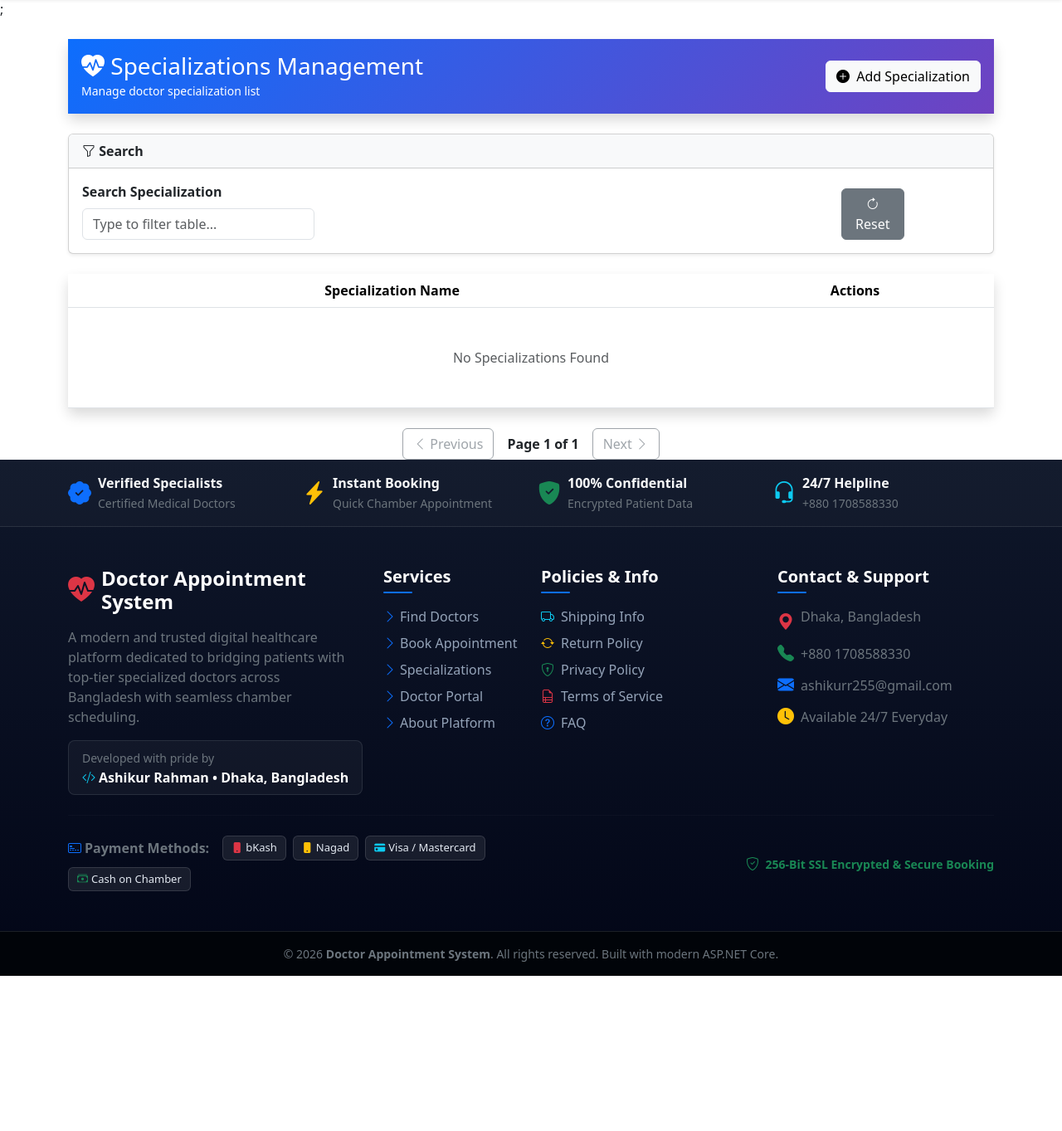
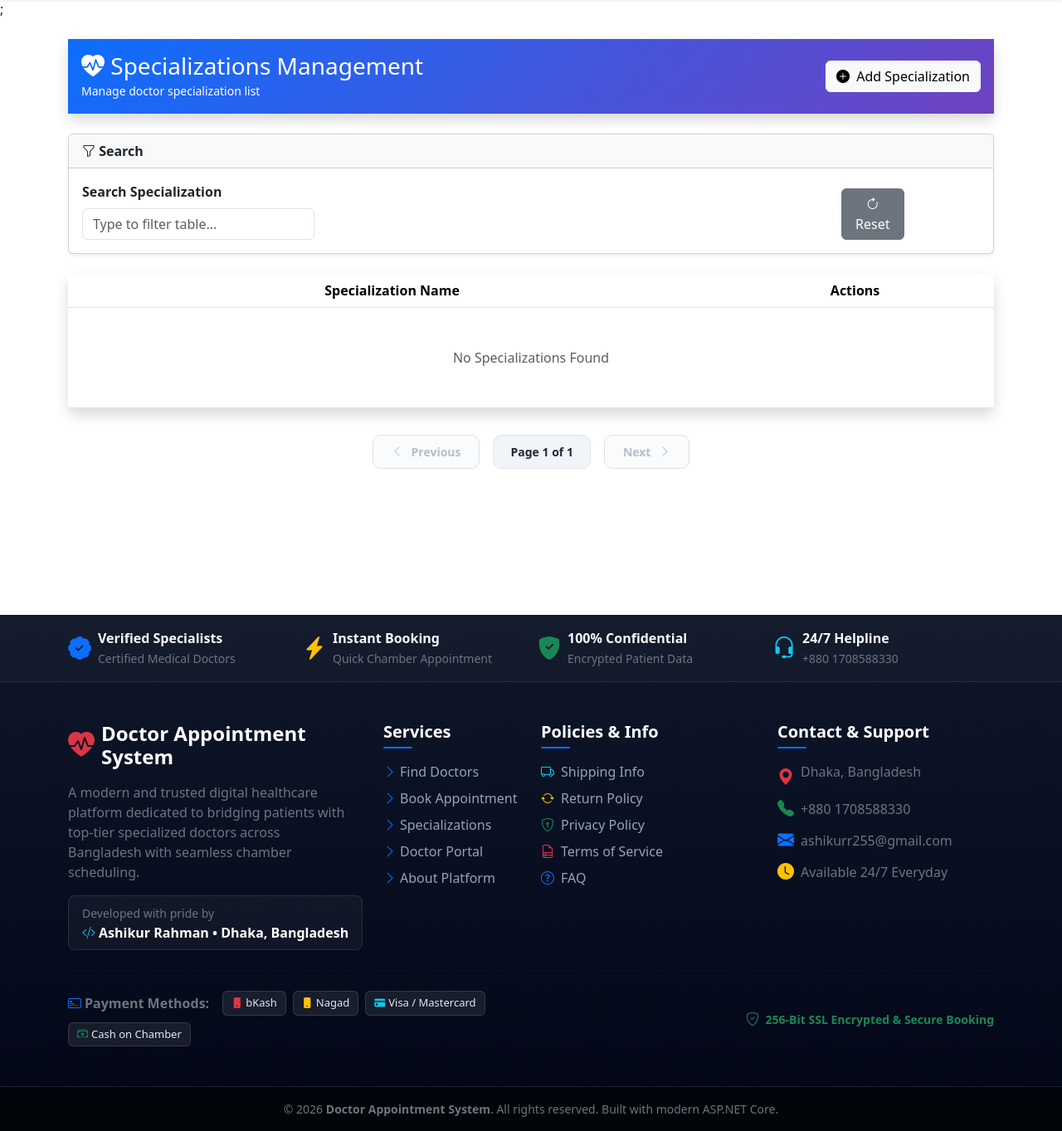
Before and after one commit to ashikur-255/DoctorAppointmentSystem.Web, an ASP.NET Core app: page /Specializations in a window 1280 px wide. Shown: the part 105-1468 px from the top of the page at 83% size. Before the commit the page ends 1281 px from the top, so only its background shows below. Run offline with ASP.NET Core 8, Linux system fonts and the light colour scheme; the visitor is signed in with stand-in values (Sample User, id 1); some libraries are stand-ins or nearby versions.

Commit message:
Add generous bottom spacing and hover styling to pagination on Specializations and all pages

```diff
--- a/DoctorAppointmentSystem.Web/Views/Shared/_Layout.cshtml
+++ b/DoctorAppointmentSystem.Web/Views/Shared/_Layout.cshtml
@@ -123,7 +123,7 @@
     </nav>
 
     <!-- ================= MAIN BODY ================= -->
-    <main class="flex-grow-1">
+    <main class="flex-grow-1 pb-5 mb-4">
         @RenderBody()
     </main>
 
@@ -377,9 +377,9 @@
 
     /* ================= UNIVERSAL PAGINATION STYLES ================= */
     .custom-pagination-wrapper {
-        margin-top: 1.5rem !important;
-        margin-bottom: 3.5rem !important;
-        padding-bottom: 1.5rem !important;
+        margin-top: 2rem !important;
+        margin-bottom: 4.5rem !important;
+        padding-bottom: 2rem !important;
     }
 
     .custom-pagination-btn {
--- a/DoctorAppointmentSystem.Web/Views/Specializations/Index.cshtml
+++ b/DoctorAppointmentSystem.Web/Views/Specializations/Index.cshtml
@@ -158,35 +158,34 @@
 
 
     <!-- PAGINATION -->
-
-    <div class="d-flex justify-content-center align-items-center mt-4">
+    <div class="d-flex justify-content-center align-items-center custom-pagination-wrapper">
 
         @if (Model.HasPreviousPage)
         {
             <a href="@Url.Action("Index", new { page = Model.PageNumber - 1 })"
-               class="btn btn-outline-primary me-2">
+               class="custom-pagination-btn me-2">
                 <i class="bi bi-chevron-left me-1"></i>Previous
             </a>
         }
         else
         {
-            <span class="btn btn-outline-secondary disabled me-2"><i class="bi bi-chevron-left me-1"></i>Previous</span>
+            <span class="custom-pagination-btn disabled me-2"><i class="bi bi-chevron-left me-1"></i>Previous</span>
         }
 
-        <span class="fw-bold mx-2">
+        <span class="custom-page-badge mx-2">
             Page @Model.PageNumber of @Model.PageCount
         </span>
 
         @if (Model.HasNextPage)
         {
             <a href="@Url.Action("Index", new { page = Model.PageNumber + 1 })"
-               class="btn btn-outline-primary ms-2">
+               class="custom-pagination-btn ms-2">
                 Next<i class="bi bi-chevron-right ms-1"></i>
             </a>
         }
         else
         {
-            <span class="btn btn-outline-secondary disabled ms-2">Next<i class="bi bi-chevron-right ms-1"></i></span>
+            <span class="custom-pagination-btn disabled ms-2">Next<i class="bi bi-chevron-right ms-1"></i></span>
         }
 
     </div>
```
